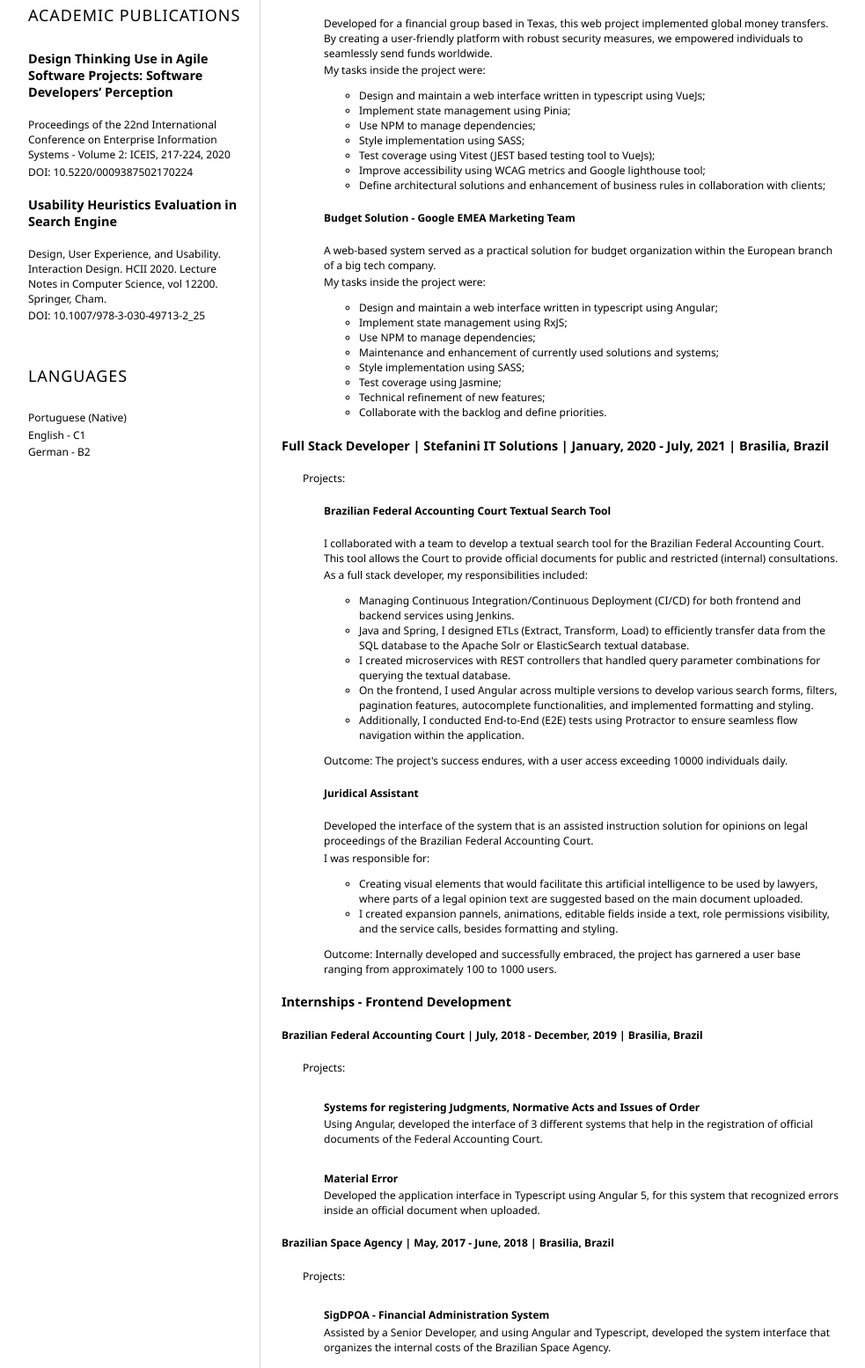
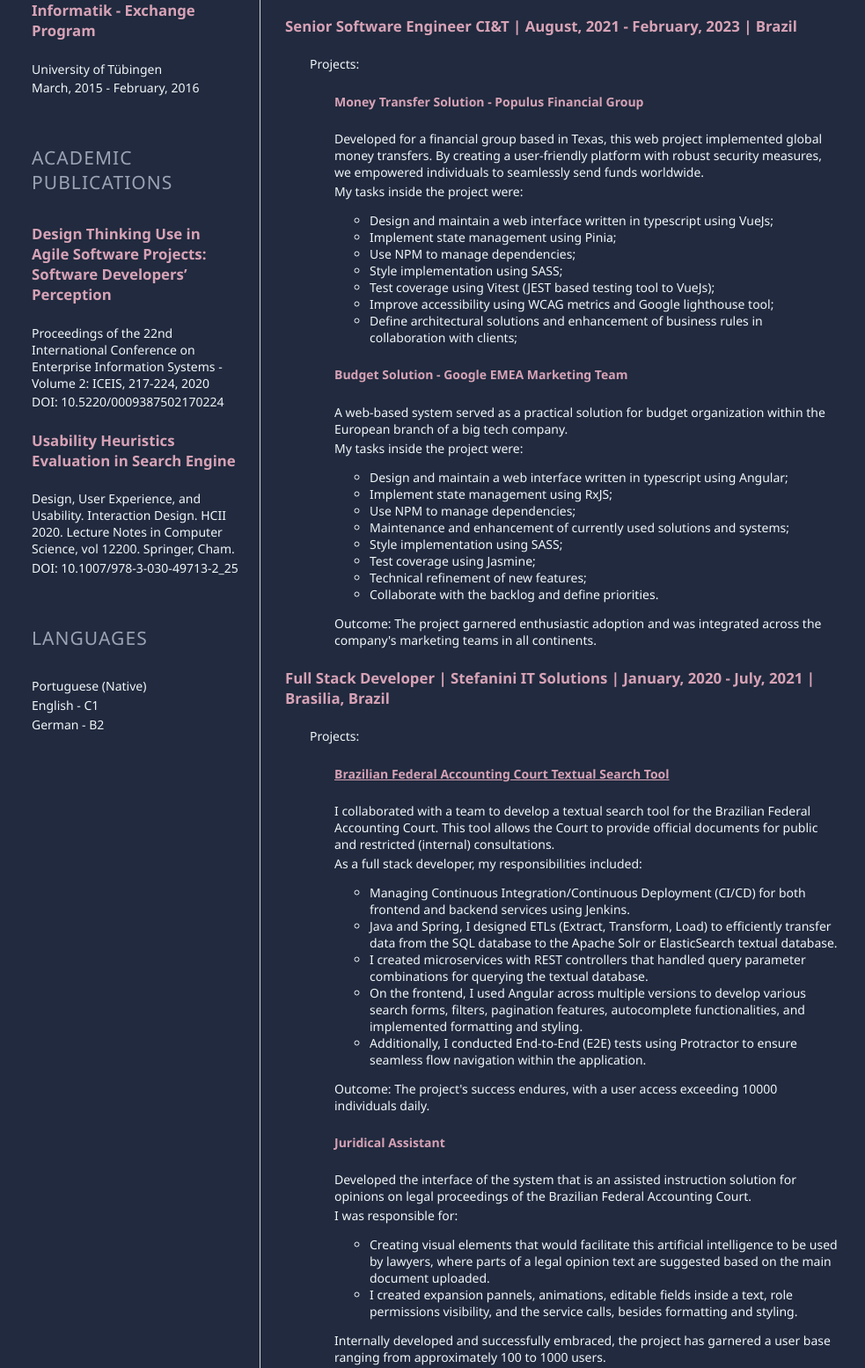
Before and after one commit to AnaPergentino/resume, a plain HTML site: page index.html in a window 1280 px wide. Shown: the part 717-2272 px from the top of the page at 88% size, without its empty margins (152-1135 px from the left). Drawn offline with Linux system fonts and the light colour scheme.

Commit message:
Enhanced style

```diff
--- a/index.html
+++ b/index.html
@@ -55,8 +55,8 @@
                 <p>DOI: 10.5220/0009387502170224</p>
 
                 <h4>Usability Heuristics Evaluation in Search Engine</h4>
-                Design, User Experience, and Usability. Interaction Design. HCII 2020. Lecture Notes in Computer
-                Science, vol 12200. Springer, Cham.
+                <p>Design, User Experience, and Usability. Interaction Design. HCII 2020. Lecture Notes in Computer
+                    Science, vol 12200. Springer, Cham.</p>
                 <p>DOI: 10.1007/978-3-030-49713-2_25</p>
             </section>
             <section>
@@ -134,6 +134,9 @@
                             <li>Technical refinement of new features;</li>
                             <li>Collaborate with the backlog and define priorities.</li>
                         </ul>
+                        <p>Outcome:
+                            The project garnered enthusiastic adoption and was integrated across the company's marketing
+                            teams in all continents.</p>
                     </div>
                 </div>
                 <h4>Full Stack Developer | Stefanini IT Solutions | January, 2020 - July, 2021 | Brasilia, Brazil</h4>
@@ -141,7 +144,8 @@
 
                     <p>Projects:</p>
                     <div class="project">
-                        <h5>Brazilian Federal Accounting Court Textual Search Tool</h5>
+                        <h5><a href="https://pesquisa.apps.tcu.gov.br/">Brazilian Federal Accounting Court Textual
+                                Search Tool</a></h5>
                         <p>I collaborated with a team to develop a textual search tool for the Brazilian Federal
                             Accounting Court. This tool allows the Court to provide official documents for public and
                             restricted (internal) consultations.</p>
@@ -167,8 +171,9 @@
 
                         </ul>
 
-                        Outcome:
-                        The project's success endures, with a user access exceeding 10000 individuals daily.
+                        <p>Outcome:
+                            The project's success endures, with a user access exceeding 10000 individuals daily.
+                        </p>
                     </div>
                     <div class="project">
                         <h5>Juridical Assistant</h5>
@@ -190,13 +195,8 @@
 
                         </ul>
 
-
-                        Outcome:
-                        Internally developed and successfully embraced, the project has garnered a user base ranging
-                        from
-                        approximately
-                        100
-                        to 1000 users.
+                        <p>Internally developed and successfully embraced, the project has garnered a user base ranging
+                            from approximately 100 to 1000 users.</p>
                     </div>
                 </div>
 
--- a/style.css
+++ b/style.css
@@ -1,9 +1,11 @@
 
 body {
     font-family: 'Segoe UI', Tahoma, Geneva, Verdana, sans-serif;
-    font-size: 12px;
+    font-size: 14px;
     max-width: 960px;
     margin: auto;
+    background-color: #212A3E;
+
 }
 h1 {
     font-size: 4em;
@@ -11,13 +13,14 @@ h1 {
     padding-top: 1em;
     padding-bottom: 0.5em;
     font-weight: 100;
+    color:#cf7c9a
 }
 
 h2 {
     font-size: 1.8em;
     letter-spacing: .05em;
     font-weight: 100;
-    color: rgb(90, 90, 90);
+    color: rgb(215, 162, 182);
 }
 
 h3 {
@@ -25,17 +28,23 @@ h3 {
     letter-spacing: .05em;
     padding-bottom: .5em;
     font-weight: 100;
+        color: #9BA4B5;
+
 }
 h4 {
     font-size: 1.2em;
+    color: rgb(215, 162, 182);
+
 }
 h5 {
     font-size: 1em;
+    color: rgb(215, 162, 182);
 
 }
 h6 {
     font-size: 1em;
     margin-bottom: .1em;
+    color: rgb(215, 162, 182);
 
 }
 
@@ -53,7 +62,8 @@ i {
 }
 
 p {
-    margin: .2em auto
+    color:#F1F6F9;
+    margin: .2em auto;
 }
 
 hr {
@@ -71,6 +81,7 @@ hr {
 }
 ul {
     list-style-type: circle;
+    color: #F1F6F9;
 
 }
 .projects{
@@ -80,3 +91,6 @@ ul {
 .project {
     padding-left: 2em;
 }
+a {
+    color: rgb(215, 162, 182);
+}
```
